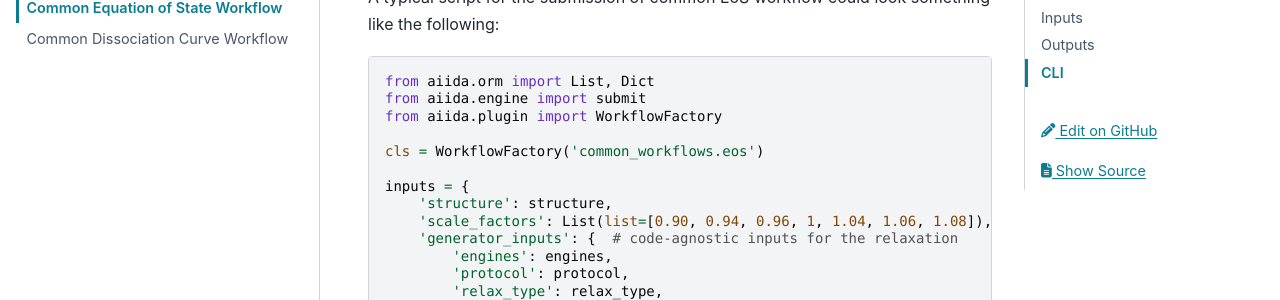
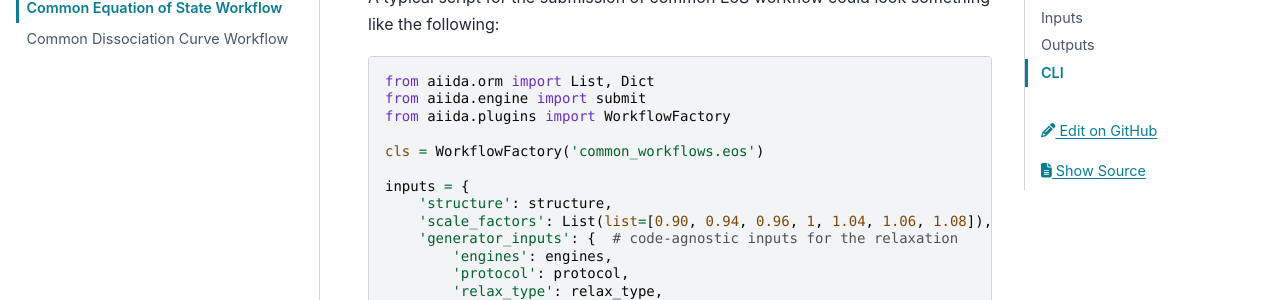
Before and after one commit to aiidateam/aiida-common-workflows, a Sphinx documentation site: the page built from docs/source/workflows/composite/eos.rst, in a window 1280 px wide and 900 px high, scrolled down 375 px. Shown: the part 152-452 px from the top of the window. Built offline with Sphinx 7.4.7 and the PyData theme 0.15.4, drawn with Linux system fonts in a browser that asks for light colours.

Commit message:
Docs: Fix import typos in example snippets (#323)

```diff
--- a/docs/source/workflows/base/relax/index.rst
+++ b/docs/source/workflows/base/relax/index.rst
@@ -36,7 +36,7 @@ A typical script for the submission of common relax workflow could look somethin
 .. code:: python
 
     from aiida.engine import submit
-    from aiida.plugin import WorkflowFactory
+    from aiida.plugins import WorkflowFactory
 
     RelaxWorkChain = WorkflowFactory('common_workflows.relax.<implementation>')  # Load the relax workflow implementation of choice.
 
--- a/docs/source/workflows/composite/dc.rst
+++ b/docs/source/workflows/composite/dc.rst
@@ -17,7 +17,7 @@ A typical script for the submission of common DC workflow could look something l
 
     from aiida.orm import List, Dict
     from aiida.engine import submit
-    from aiida.plugin import WorkflowFactory
+    from aiida.plugins import WorkflowFactory
 
     cls = WorkflowFactory('common_workflows.dissociation_curve')
 
--- a/docs/source/workflows/composite/eos.rst
+++ b/docs/source/workflows/composite/eos.rst
@@ -15,7 +15,7 @@ A typical script for the submission of common EoS workflow could look something
 
     from aiida.orm import List, Dict
     from aiida.engine import submit
-    from aiida.plugin import WorkflowFactory
+    from aiida.plugins import WorkflowFactory
 
     cls = WorkflowFactory('common_workflows.eos')
 
```
